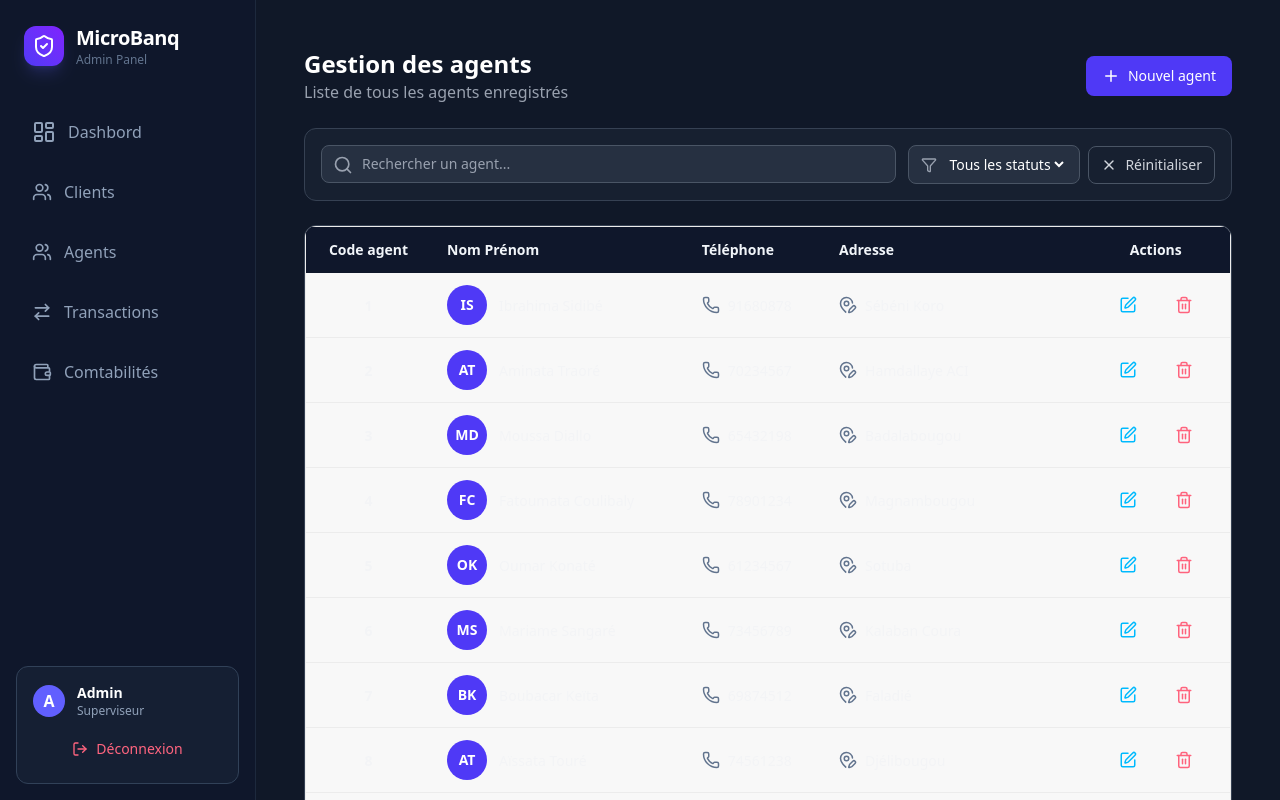
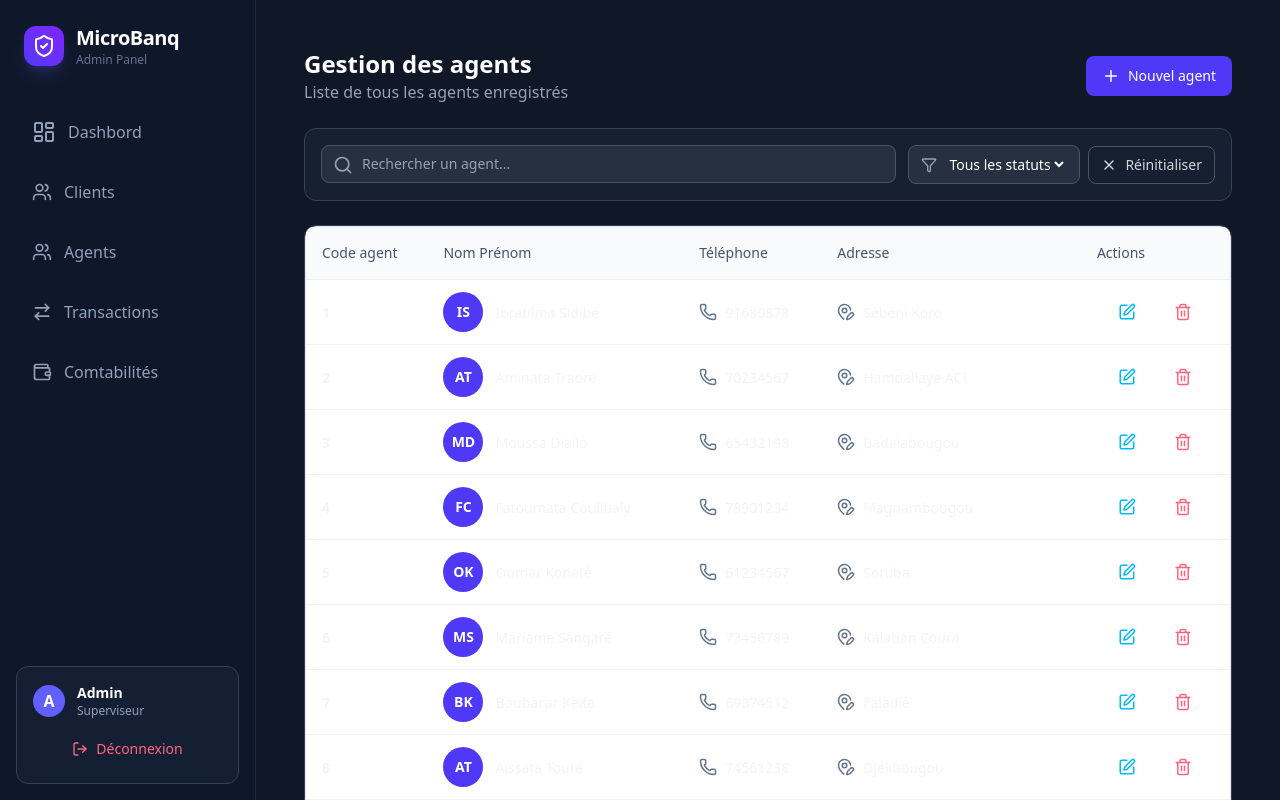
Before and after one commit to The-man-dies/micro-banking-core, a React (Vite) app in the folder client/: page /agent in a window 1280 px wide. Built offline with nearby package versions, Linux system fonts and the light colour scheme; sample sign-in values are in the browser's storage.

Commit message:
amelioration des color

```diff
--- a/client/src/components/agentUI/tableauAgent.tsx
+++ b/client/src/components/agentUI/tableauAgent.tsx
@@ -63,21 +63,31 @@ export default function TableauAgent({ agents, setAgents }: Props) {
             {modify === "modify" && agentToModify ? (
                 <UpdateAgents setModify={setModify} agent={agentToModify} agents={agents} setAgents={setAgents} />
             ) : (
-                <div className="rounded-box border border-base-content/5 bg-base-200 mx-auto ">
-                    <table className="table table-zebra">
-                        <thead className="bg-slate-900 text-slate-100">
+                <div className="bg-white dark:bg-slate-800 border border-slate-200 dark:border-slate-700 rounded-xl  ">
+                    <table className="table ">
+                        <thead className="bg-slate-50 dark:bg-slate-900/50">
                             <tr>
-                                <th className="text-center">Code agent</th>
-                                <th>Nom Prénom</th>
-                                <th>Téléphone</th>
-                                <th>Adresse</th>
-                                <th className="text-center">Actions</th>
+                                <th className="text-left p-4 text-slate-600 dark:text-slate-400 font-medium text-sm">
+                                    Code agent
+                                </th>
+                                <th className="text-left p-4 text-slate-600 dark:text-slate-400 font-medium text-sm">
+                                    Nom Prénom
+                                </th>
+                                <th className="text-left p-4 text-slate-600 dark:text-slate-400 font-medium text-sm">
+                                    Téléphone
+                                </th>
+                                <th className="text-left p-4 text-slate-600 dark:text-slate-400 font-medium text-sm">
+                                    Adresse
+                                </th>
+                                <th className="text-left p-4 text-slate-600 dark:text-slate-400 font-medium text-sm">
+                                    Actions
+                                </th>
                             </tr>
                         </thead>
                         <tbody>
                             {agents.map(agent => (
                                 <tr key={agent.code_agents} className="hover:bg-slate-700/10">
-                                    <th className="text-center">{agent.code_agents}</th>
+                                    <th className="text-left"> {agent.code_agents}</th>
                                     <td>
                                         <div className="flex items-center gap-3">
                                             <div className="avatar">
--- a/client/src/components/dashboard/KPICard.tsx
+++ b/client/src/components/dashboard/KPICard.tsx
@@ -29,7 +29,8 @@ export const KPICard: React.FC<KPICardProps> = ({ title, value, icon, trend, tre
     };
 
     return (
-        <div className={`p-6 rounded-xl bg-gray-800 border border-gray-700 shadow-lg ${className}`}>
+        <div
+            className={` "bg-white dark:bg-slate-800 border border-slate-200 dark:border-slate-700 rounded-xl p-4 hover:border-slate-300 dark:hover:border-slate-600 transition-al shadow-lg ${className}`}>
             <div className="flex justify-between items-start">
                 <div>
                     <p className="text-sm font-medium text-gray-400">{title}</p>
```
Also changed, not shown: 1 other file (tests, documents, lock files or other folders).
